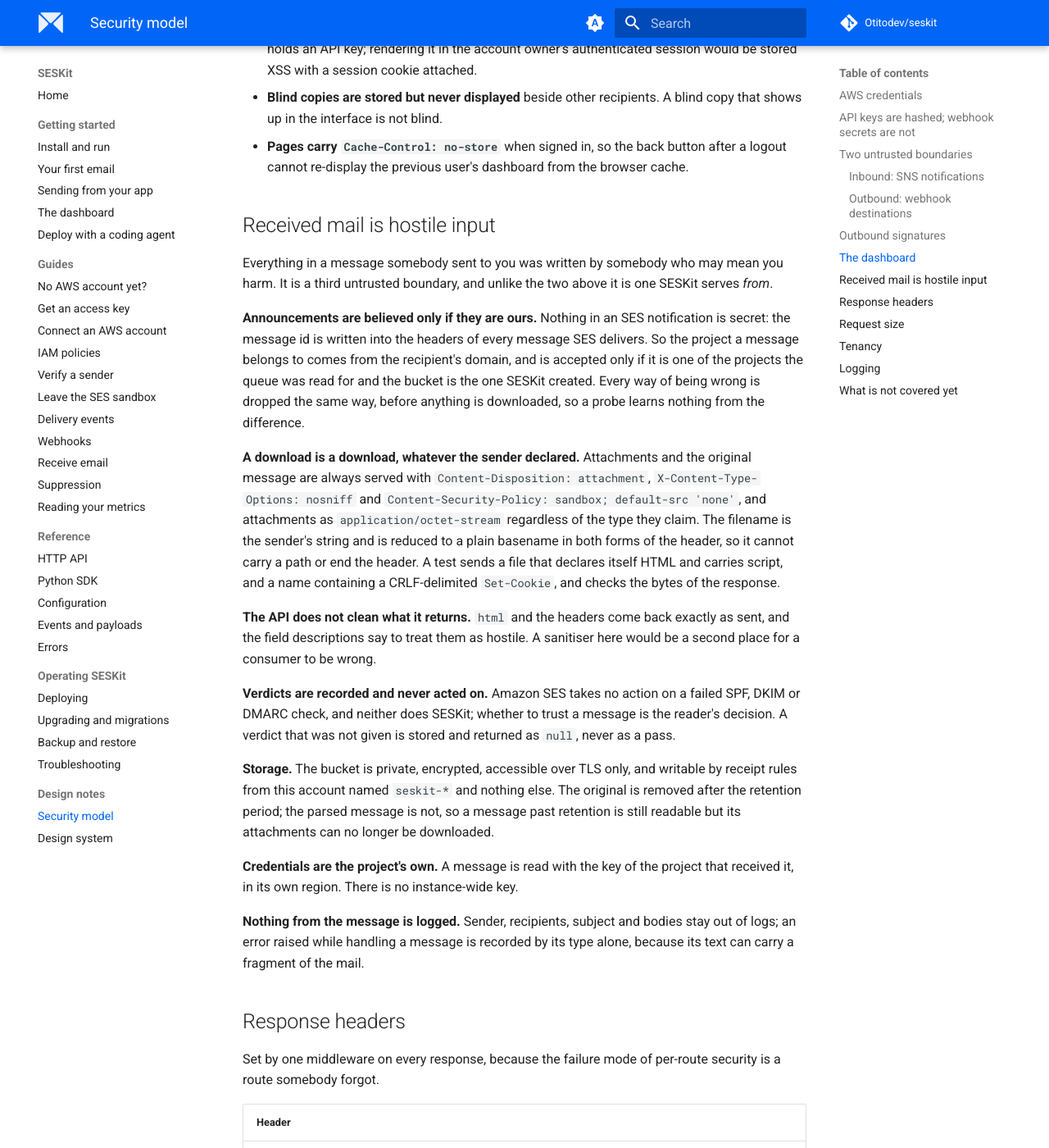
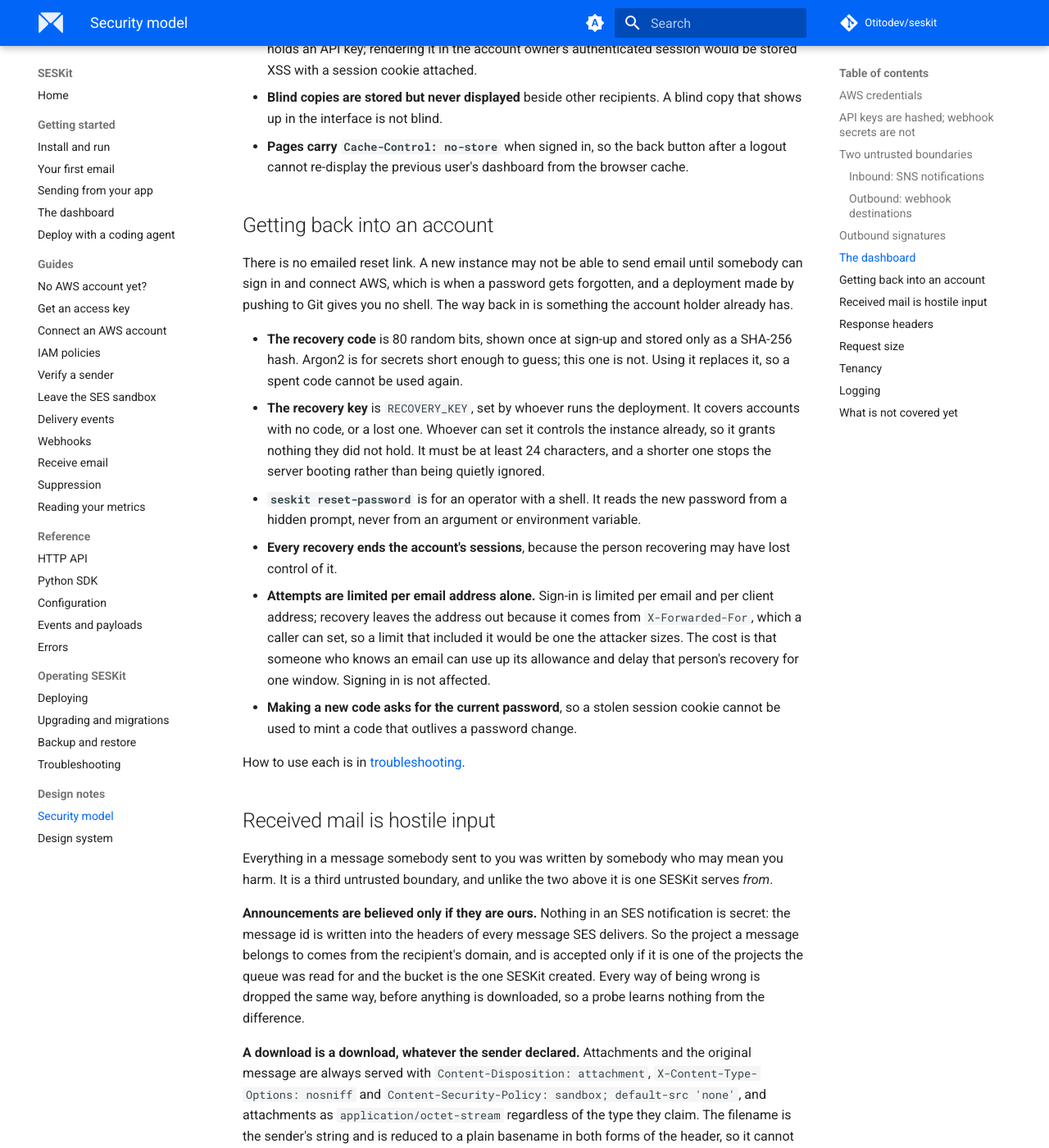
Before and after one commit to Otitodev/seskit, an MkDocs documentation site: the page built from docs/design/security-model.md, in a window 1280 px wide and 1400 px high, scrolled down 3339 px. Shown: the whole window at 82% size. Built offline with MkDocs 1.6.1 and Material for MkDocs 9.7.7, drawn with Linux system fonts in a browser that asks for light colours; comment, search, counter and statistics services are not loaded.

Commit message:
docs: describe the Inbox, Settings and password recovery
The dashboard tour listed seven pages when the sidebar has nine, and the
security model said nothing about how an account is recovered. Both were
written for features that have since shipped.

The tour gains the Inbox and Settings rows and sections, notes the receiving
switch on the Domains page, and the security model gains the recovery code, the
recovery key, the reset command and why attempts are limited per email address
alone.

Co-Authored-By: Claude Sonnet 5.5 <noreply@anthropic.com>

```diff
--- a/docs/design/security-model.md
+++ b/docs/design/security-model.md
@@ -149,6 +149,37 @@ later without a flag day.
   after a logout cannot re-display the previous user's dashboard from the
   browser cache.
 
+## Getting back into an account
+
+There is no emailed reset link. A new instance may not be able to send email until
+somebody can sign in and connect AWS, which is when a password gets forgotten, and
+a deployment made by pushing to Git gives you no shell. The way back in is
+something the account holder already has.
+
+- **The recovery code** is 80 random bits, shown once at sign-up and stored only
+  as a SHA-256 hash. Argon2 is for secrets short enough to guess; this one is not.
+  Using it replaces it, so a spent code cannot be used again.
+- **The recovery key** is `RECOVERY_KEY`, set by whoever runs the deployment. It
+  covers accounts with no code, or a lost one. Whoever can set it controls the
+  instance already, so it grants nothing they did not hold. It must be at least
+  24 characters, and a shorter one stops the server booting rather than being
+  quietly ignored.
+- **`seskit reset-password`** is for an operator with a shell. It reads the new
+  password from a hidden prompt, never from an argument or environment variable.
+- **Every recovery ends the account's sessions**, because the person recovering
+  may have lost control of it.
+- **Attempts are limited per email address alone.** Sign-in is limited per email
+  and per client address; recovery leaves the address out because it comes from
+  `X-Forwarded-For`, which a caller can set, so a limit that included it would be
+  one the attacker sizes. The cost is that someone who knows an email can use up
+  its allowance and delay that person's recovery for one window. Signing in is
+  not affected.
+- **Making a new code asks for the current password**, so a stolen session cookie
+  cannot be used to mint a code that outlives a password change.
+
+How to use each is in
+[troubleshooting](../operating/troubleshooting.md#i-have-forgotten-my-dashboard-password).
+
 ## Received mail is hostile input
 
 Everything in a message somebody sent to you was written by somebody who may mean
```
Also changed, not shown: docs/getting-started/dashboard-tour.md (+31 -1 lines).
